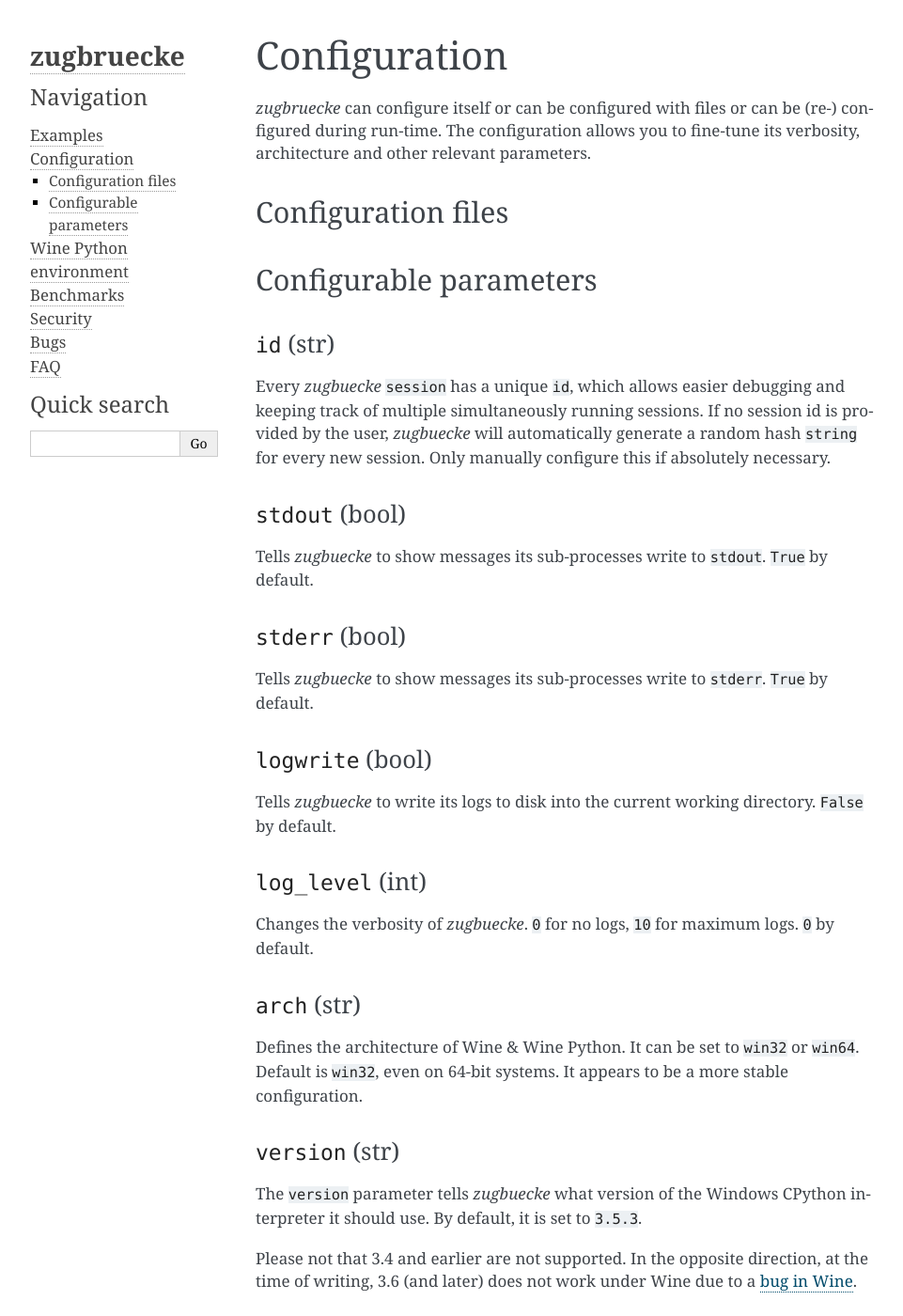
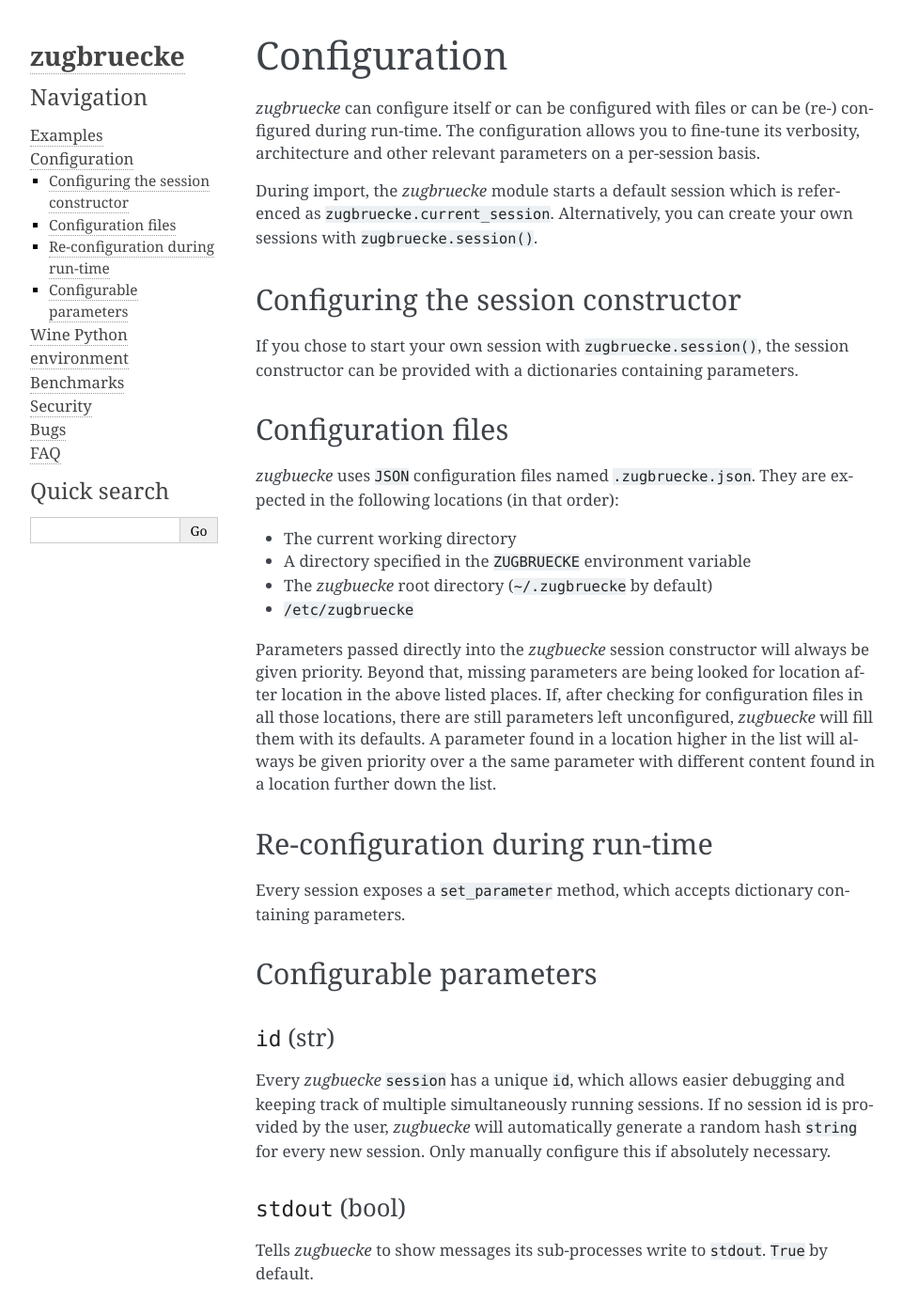
Before and after one commit to pleiszenburg/zugbruecke, a Sphinx documentation site: the page built from docs/configuration.rst, in a window 1280 px wide and 1400 px high. Shown: the whole window at 94% size, without its empty margins (148-1109 px from the left). Built offline with Sphinx 7.4.7, drawn with Linux system fonts in a browser that asks for light colours; some of the changed text lies outside the part shown.

Commit message:
finished chapter on configuration

```diff
--- a/docs/configuration.rst
+++ b/docs/configuration.rst
@@ -13,12 +13,42 @@
 
 *zugbruecke* can configure itself or can be configured with files or can
 be (re-) configured during run-time. The configuration allows you to fine-tune
-its verbosity, architecture and other relevant parameters.
+its verbosity, architecture and other relevant parameters on a per-session basis.
+
+During import, the *zugbruecke* module starts a default session which is referenced as
+``zugbruecke.current_session``. Alternatively, you can create your own sessions with
+``zugbruecke.session()``.
+
+Configuring the session constructor
+-----------------------------------
+
+If you chose to start your own session with ``zugbruecke.session()``, the session
+constructor can be provided with a dictionaries containing parameters.
 
 Configuration files
 -------------------
 
+*zugbuecke* uses ``JSON`` configuration files named ``.zugbruecke.json``.
+They are expected in the following locations (in that order):
 
+* The current working directory
+* A directory specified in the ``ZUGBRUECKE`` environment variable
+* The *zugbuecke* root directory (``~/.zugbruecke`` by default)
+* ``/etc/zugbruecke``
+
+Parameters passed directly into the *zugbuecke* session constructor will
+always be given priority. Beyond that, missing parameters are being looked for
+location after location in the above listed places. If, after checking for
+configuration files in all those locations, there are still parameters
+left unconfigured, *zugbuecke* will fill them with its defaults. A parameter
+found in a location higher in the list will always be given priority over
+a the same parameter with different content found in a location further down the list.
+
+Re-configuration during run-time
+--------------------------------
+
+Every session exposes a ``set_parameter`` method, which accepts dictionary
+containing parameters.
 
 Configurable parameters
 -----------------------
@@ -59,17 +89,17 @@
 ``arch`` (str)
 ^^^^^^^^^^^^^^
 
-Defines the architecture of Wine & Wine Python. It can be set to ``win32`` or ``win64``.
+Defines the architecture of *Wine* & *Wine* *Python*. It can be set to ``win32`` or ``win64``.
 Default is ``win32``, even on 64-bit systems. It appears to be a more stable configuration.
 
 ``version`` (str)
 ^^^^^^^^^^^^^^^^^
 
-The ``version`` parameter tells *zugbuecke* what version of the Windows CPython interpreter
+The ``version`` parameter tells *zugbuecke* what version of the *Windows* *CPython* interpreter
 it should use. By default, it is set to ``3.5.3``.
 
 Please not that 3.4 and earlier are not supported. In the opposite direction, at the time of
-writing, 3.6 (and later) does not work under Wine due to a `bug in Wine`_.
+writing, 3.6 (and later) does not work under *Wine* due to a `bug in Wine`_.
 
 .. _bug in Wine: https://github.com/pleiszenburg/zugbruecke/issues/13
 
@@ -77,5 +107,5 @@
 ^^^^^^^^^^^^^
 
 This parameter defines the root directory of *zugbruecke*. It is where *zugbruecke*'s
-own *Wine* profile folder is stored (``WINEPREFIX``) and where the Wine Python environment
+own *Wine* profile folder is stored (``WINEPREFIX``) and where the :ref:`Wine Python environment <wineenv>`
 resides. By default, it is set to ``~/.zugbruecke``.
```
